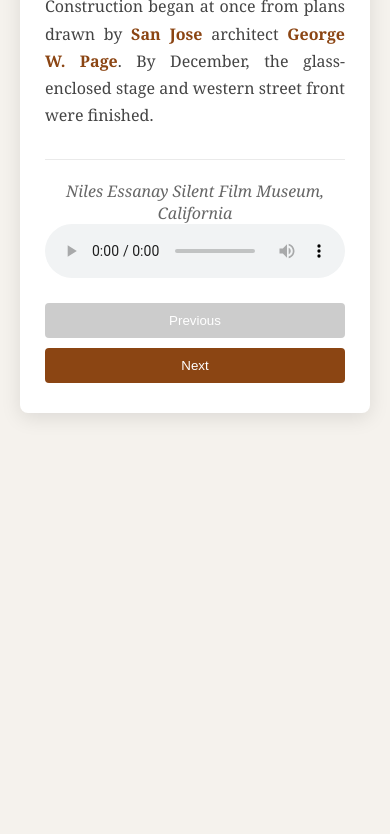
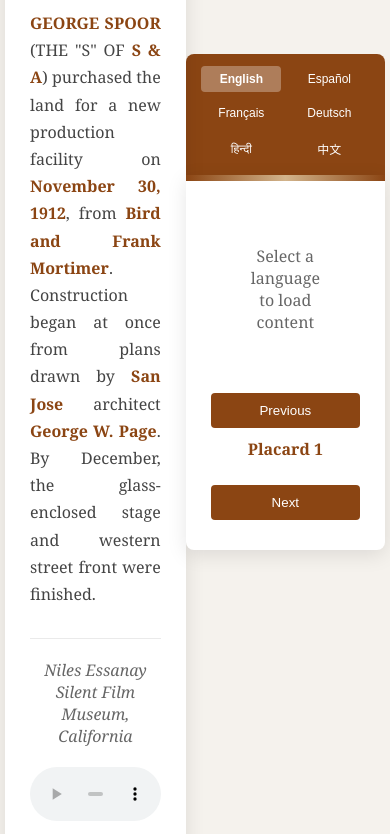
Before and after one commit to itsnnaveendbp/niles-museum-placards, a plain HTML site: page placards.html in a window 390 px wide. Shown: the part 372-1206 px from the top of the page. Before the commit the page ends 844 px from the top, so only its background shows below. Drawn offline with Linux system fonts and the light colour scheme.

Commit message:
Add HTML structure and styling for placards

```diff
--- a/placards.html
+++ b/placards.html
@@ -56,19 +56,81 @@
         </div>
     </div>
 
+    <!DOCTYPE html>
+<html lang="en">
+<head>
+    <meta charset="UTF-8">
+    <meta name="viewport" content="width=device-width, initial-scale=1.0">
+    <title>Essanay Studio Museum - Placards</title>
+    <style>
+        * { margin: 0; padding: 0; box-sizing: border-box; }
+        body { font-family: 'Georgia', serif; background: #f5f2ed; display: flex; justify-content: center; align-items: center; min-height: 100vh; padding: 20px; color: #333; }
+        .container { max-width: 550px; width: 100%; }
+        .language-selector { display: flex; background: #8B4513; padding: 12px 15px; justify-content: space-between; border-radius: 8px 8px 0 0; flex-wrap: wrap; gap: 8px; }
+        .language-btn { background: none; border: none; color: white; font-family: Arial; font-size: 14px; cursor: pointer; padding: 8px 12px; border-radius: 4px; transition: 0.3s; }
+        .language-btn:hover { background: rgba(255,255,255,0.2); }
+        .language-btn.active { background: rgba(255,255,255,0.3); font-weight: bold; }
+        .placard { background: white; padding: 40px 35px; box-shadow: 0 5px 20px rgba(0,0,0,0.1); border-radius: 0 0 8px 8px; position: relative; }
+        .placard::before { content: ""; position: absolute; top: 0; left: 0; right: 0; height: 6px; background: linear-gradient(90deg, #8B4513, #D2B48C, #8B4513); }
+        .title { font-family: Arial; font-size: 28px; font-weight: bold; text-align: center; margin-bottom: 25px; color: #2c2c2c; }
+        .content { font-size: 18px; line-height: 1.7; text-align: justify; margin-bottom: 30px; color: #444; }
+        .footer { text-align: center; font-style: italic; font-size: 16px; color: #666; padding-top: 20px; border-top: 1px solid #eaeaea; }
+        .accent { font-weight: bold; color: #8B4513; }
+        .loading { text-align: center; padding: 40px; color: #666; }
+        .error { text-align: center; padding: 40px; color: #8B4513; }
+        .audio-controls { margin-top: 20px; text-align: center; }
+        .audio-controls audio { width: 100%; max-width: 400px; }
+        .nav-buttons { display: flex; justify-content: space-between; margin-top: 20px; }
+        .nav-btn { background: #8B4513; color: white; border: none; padding: 10px 20px; border-radius: 4px; cursor: pointer; font-family: Arial; }
+        .nav-btn:hover { background: #A0522D; }
+        .nav-btn:disabled { background: #ccc; cursor: not-allowed; }
+        .placard-info { text-align: center; margin-bottom: 15px; color: #8B4513; font-weight: bold; }
+        @media (max-width: 600px) {
+            .language-selector { justify-content: center; }
+            .language-btn { font-size: 12px; padding: 6px 10px; min-width: 80px; text-align: center; }
+            .placard { padding: 30px 25px; }
+            .title { font-size: 24px; }
+            .content { font-size: 16px; }
+            .nav-buttons { flex-direction: column; gap: 10px; }
+            .nav-btn { width: 100%; }
+        }
+    </style>
+</head>
+<body>
+    <div class="container">
+        <div class="language-selector">
+            <button class="language-btn active" onclick="switchLanguage('en')">English</button>
+            <button class="language-btn" onclick="switchLanguage('es')">Español</button>
+            <button class="language-btn" onclick="switchLanguage('fr')">Français</button>
+            <button class="language-btn" onclick="switchLanguage('de')">Deutsch</button>
+            <button class="language-btn" onclick="switchLanguage('hi')">हिन्दी</button>
+            <button class="language-btn" onclick="switchLanguage('zh')">中文</button>
+        </div>
+        <div class="placard">
+            <div id="placard-content">
+                <div class="loading">Select a language to load content</div>
+            </div>
+            <div class="nav-buttons">
+                <button class="nav-btn" onclick="navigatePlacard(-1)" id="prev-btn">Previous</button>
+                <div class="placard-info" id="placard-info">Placard 1</div>
+                <button class="nav-btn" onclick="navigatePlacard(1)" id="next-btn">Next</button>
+            </div>
+        </div>
+    </div>
+
     <script>
         const urlParams = new URLSearchParams(window.location.search);
         let placardId = urlParams.get('id') || '1';
         let currentLanguage = 'en';
 
-        // Language configuration
+        // Language configuration - MATCHING YOUR ACTUAL FILE NAMES
         const languages = {
-            'en': { name: 'English', filePrefix: 'EN' },
-            'es': { name: 'Español', filePrefix: 'ES' },
-            'fr': { name: 'Français', filePrefix: 'FR' },
-            'de': { name: 'Deutsch', filePrefix: 'DE' },
-            'hi': { name: 'हिन्दी', filePrefix: 'HI' },
-            'zh': { name: '中文', filePrefix: 'CN' }
+            'en': { name: 'English', filePrefix: 'EN', audioSuffix: 'EN' },
+            'es': { name: 'Español', filePrefix: 'ES', audioSuffix: 'ES' },
+            'fr': { name: 'Français', filePrefix: 'FR', audioSuffix: 'FR' },
+            'de': { name: 'Deutsch', filePrefix: 'DE', audioSuffix: 'DE' },
+            'hi': { name: 'हिन्दी', filePrefix: 'HI', audioSuffix: 'HI' },
+            'zh': { name: '中文', filePrefix: 'CN', audioSuffix: 'CN' } // Chinese uses CN
         };
 
         async function loadContent(language) {
@@ -83,17 +145,18 @@
                     loadTextFile(`content/${placardId}_${languages[language].filePrefix}_footer.txt`)
                 ]);
 
-                // Update page title
+                // Update page title and placard info
                 document.title = `Placard ${placardId} - ${titleText}`;
+                document.getElementById('placard-info').textContent = `Placard ${placardId}`;
 
-                // Build HTML content
+                // Build HTML content with CORRECT AUDIO PATH
                 placardContent.innerHTML = `
                     <h1 class="title">${titleText}</h1>
                     <div class="content">${formatContent(contentText)}</div>
                     <div class="footer">${footerText}</div>
                     <div class="audio-controls">
                         <audio id="audio-player" controls>
-                            <source src="mp3/${placardId}_${languages[language].filePrefix}.mp3" type="audio/mpeg">
+                            <source src="mp3/${placardId}-${languages[language].audioSuffix}.mp3" type="audio/mpeg">
                             Your browser does not support the audio element.
                         </audio>
                     </div>
@@ -164,9 +227,11 @@
             const prevBtn = document.getElementById('prev-btn');
             const nextBtn = document.getElementById('next-btn');
 
-            // Simple validation - you might want to check if files actually exist
+            // Simple validation - disable previous button if we're at the first placard
             prevBtn.disabled = parseInt(placardId) <= 1;
-            // For next button, you could check if next placard files exist
+
+            // For a more robust solution, you could check if the next placard files exist
+            // For now, we'll assume there are many placards and keep Next enabled
         }
 
         // Handle browser back/forward buttons
@@ -195,3 +260,5 @@
     </script>
 </body>
 </html>
+</body>
+</html>
```
